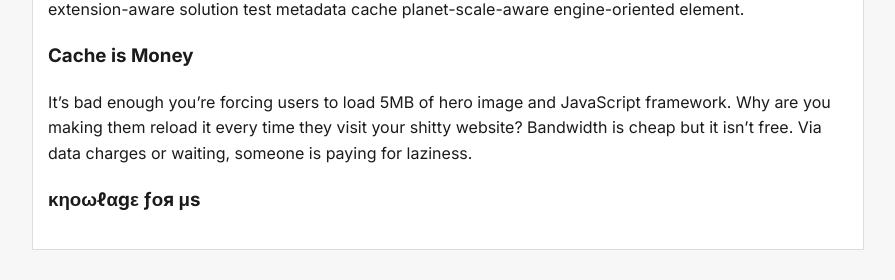
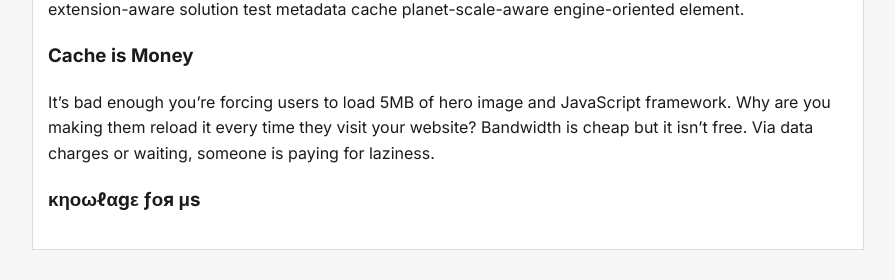
Before and after one commit to avirois/Knowledge4S, a Flask app: page /about in a window 1280 px wide. Shown: the part 979-1259 px from the top of the page, without its empty margins (192-1087 px from the left). Run offline with Flask 2, Linux system fonts and the light colour scheme.

Commit message:
fix typo

```diff
--- a/templates/about.html
+++ b/templates/about.html
@@ -26,7 +26,7 @@
     <p> 100, The best deserve 100 no more than that. we used docker jenkins jιяα selenium web scraping with browser drivers and pytest.
 	<p>open-source open reduce/map SSL bare-metal NoSQL core-oriented dependency browser module extension-aware solution test metadata cache planet-scale-aware engine-oriented element.
     <h3 id="caching">Cache is Money</h3>
-    <p>It’s bad enough you’re forcing users to load 5MB of hero image and JavaScript framework. Why are you making them reload it every time they visit your shitty website? Bandwidth is cheap but it isn’t free. Via data charges or waiting, someone is paying for laziness.
+    <p>It’s bad enough you’re forcing users to load 5MB of hero image and JavaScript framework. Why are you making them reload it every time they visit your website? Bandwidth is cheap but it isn’t free. Via data charges or waiting, someone is paying for laziness.
     <h3 id="about">κηοωℓαgε ƒοя μs</h3>
 
 </article>
```
